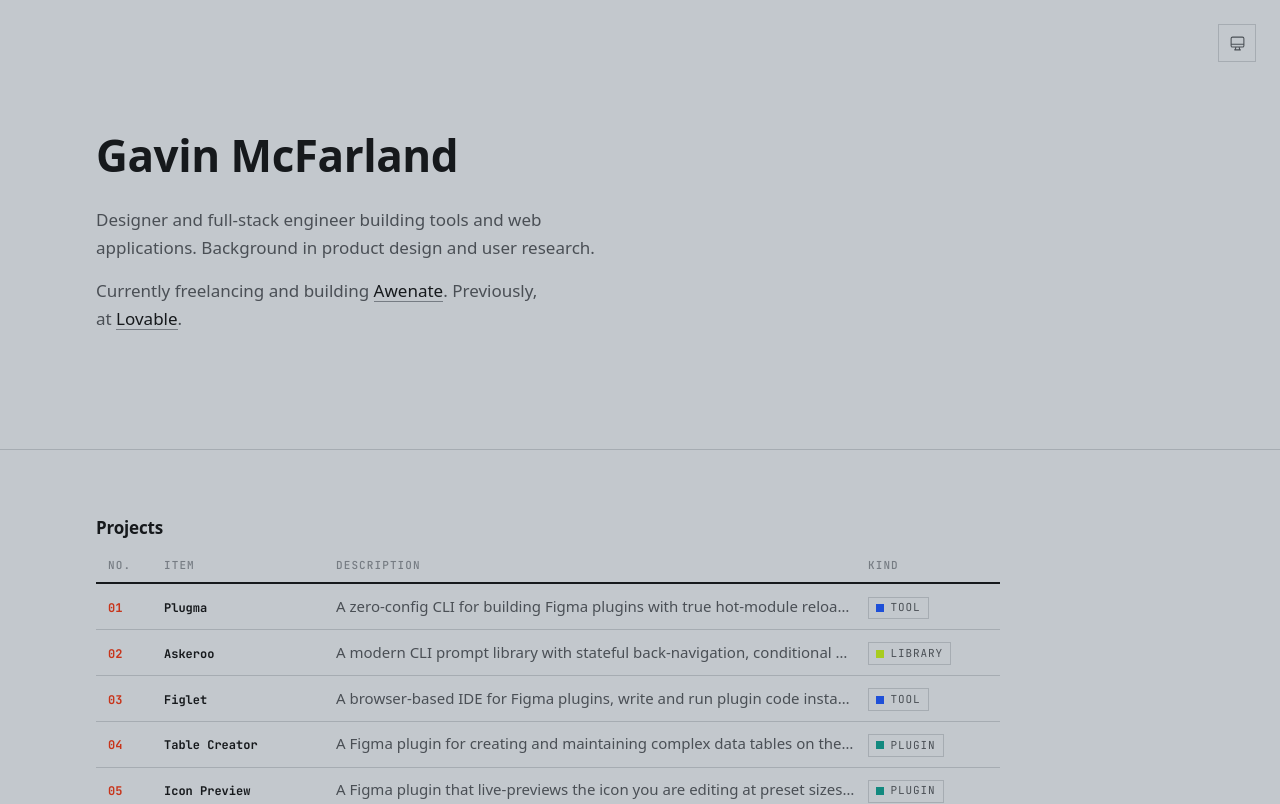
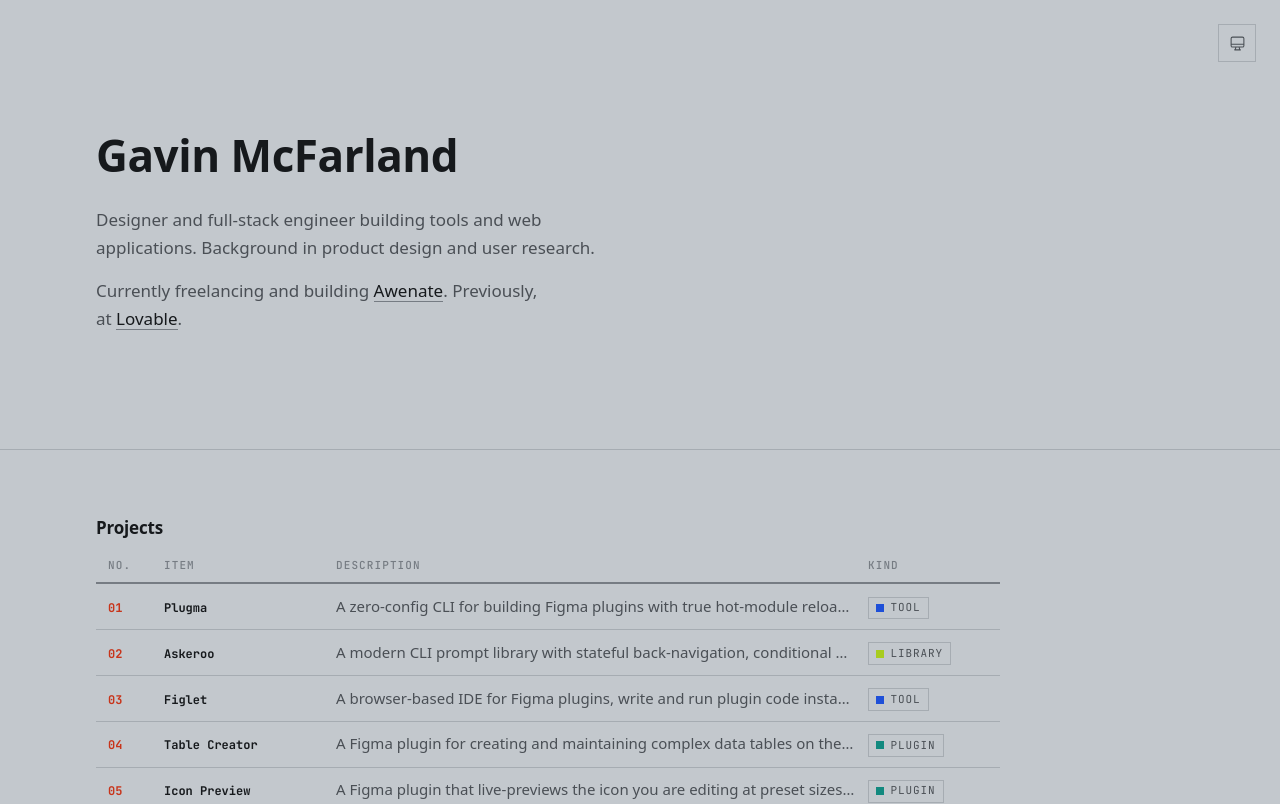
Before and after one commit to gavinmcfarland/personal-portfolio, a React (Vite) app in the folder packages/portfolio/: page / in a window 1280 px wide. Shown: the top 804 px of the page. Built offline with nearby package versions, Linux system fonts and the light colour scheme; no server answers; a web font is replaced by a local one.

Commit message:
Update Projects component to change border style for improved visual consistency

```diff
--- a/packages/portfolio/src/components/Projects.jsx
+++ b/packages/portfolio/src/components/Projects.jsx
@@ -90,7 +90,7 @@ const Projects = () => {
           {/* Column header — 11px tracked mono marks over a drawn rule. */}
           <div
             className={`${GRID} pb-[0.5rem] font-mono text-[0.6875rem] font-medium uppercase tracking-[0.1em] text-faint`}
-            style={{ borderBottom: '2px solid var(--rule)' }}
+            style={{ borderBottom: '2px solid var(--line-strong)' }}
           >
             <span>No.</span>
             <span>Item</span>
```
